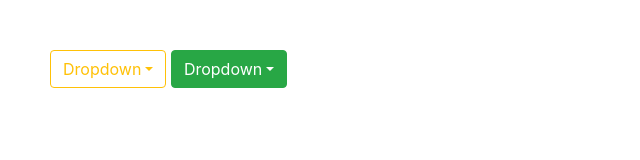
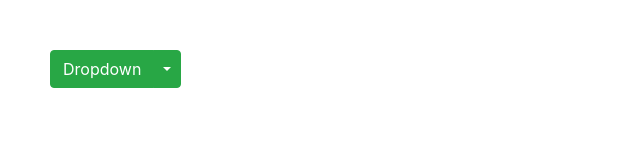
Before and after one commit to superclay/clay-bootstrap-4, a website: page index.html in a window 1280 px wide. Shown: the whole page, without its empty margins (0-640 px from the left). Drawn offline with nearby package versions, Linux system fonts and the light colour scheme.

Commit message:
component demo 應用 btn-group dropdown button or a href

```diff
--- a/index.html
+++ b/index.html
@@ -14,9 +14,10 @@
 </head>
 <body>
 	<div class="component demo">
-		<div class="dropdown">
-			<button class="btn btn-outline-warning dropdown-toggle" data-toggle="dropdown" >Dropdown</button>
-			<a href="#" class="btn btn-success dropdown-toggle" data-toggle="dropdown" >Dropdown</a>
+		<div class="btn-group">
+			<a href="#" class="btn btn-success" >Dropdown</a>
+			<button class="btn btn-success dropdown-toggle dropdown-toggle-split" data-toggle="dropdown" ><span  class="sr-only">Toggle Dropdown</span></button>
+
 			<div class="dropdown-menu">
 				<div class="dropdown-header">Web language</div>
 				<a href="#" class="dropdown-item">HTML</a>
@@ -26,7 +27,6 @@
 				<a href="#" class="dropdown-item">More</a>
 
 			</div>
-
 		</div>
 
 	</div>
```
